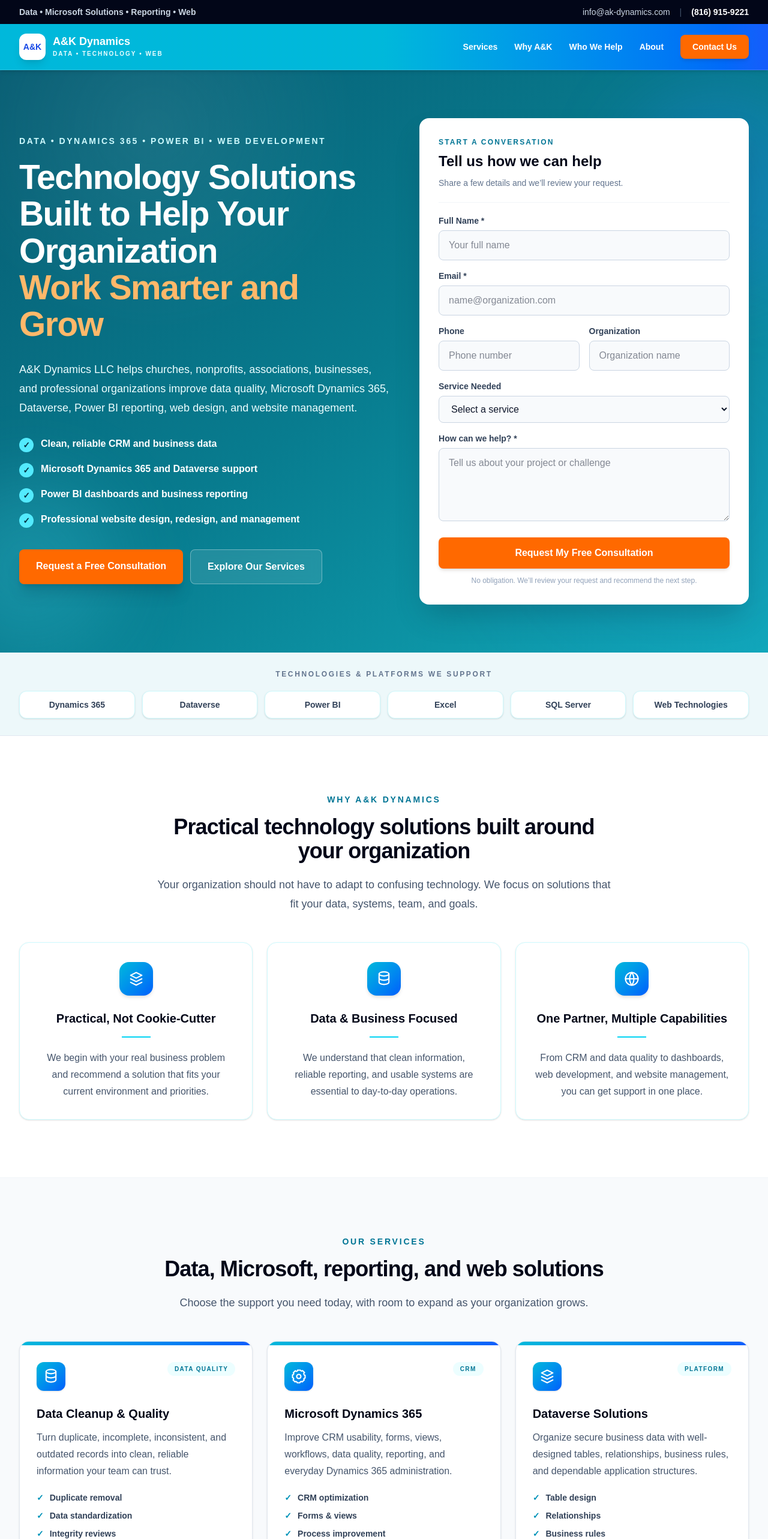
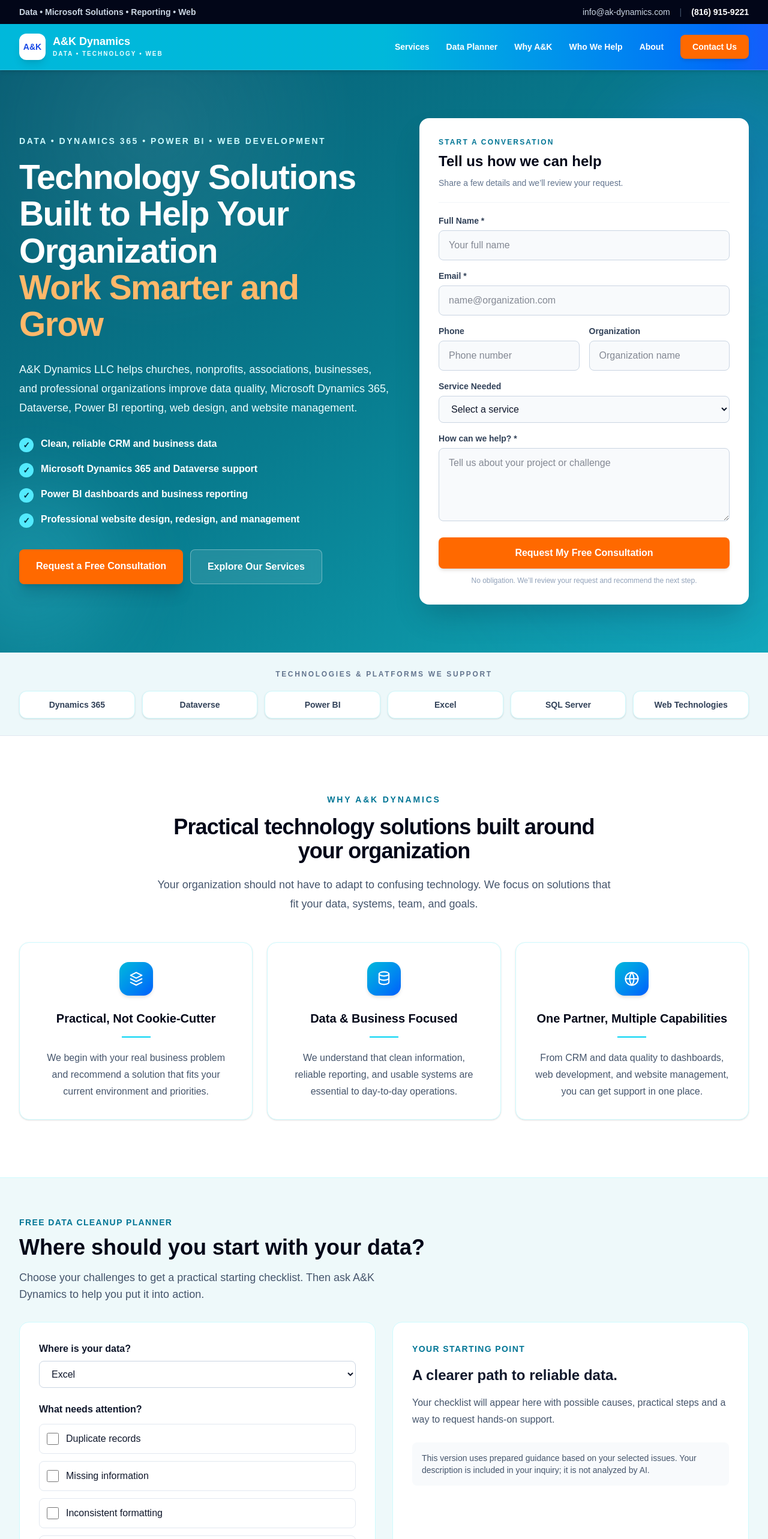
Before and after one commit to kaybim33/ak-dynamics, a Next.js app: page / in a window 1280 px wide. Shown: the top 2566 px of the page at 60% size. Built offline with nearby package versions, Linux system fonts and the light colour scheme.

Commit message:
Integrate data cleanup planner into A&K Dynamics homepage

```diff
--- a/app/page.tsx
+++ b/app/page.tsx
@@ -1,3 +1,5 @@
+import DataPlanner from "./components/data-planner";
+
 const services = [
   {
     title: "Data Cleanup & Quality",
@@ -253,6 +255,7 @@
 
           <nav className="hidden items-center gap-7 text-sm font-bold md:flex">
             <a href="#services" className="transition hover:text-blue-950">Services</a>
+            <a href="#data-planner" className="transition hover:text-blue-950">Data Planner</a>
             <a href="#why-us" className="transition hover:text-blue-950">Why A&amp;K</a>
             <a href="#industries" className="transition hover:text-blue-950">Who We Help</a>
             <a href="#about" className="transition hover:text-blue-950">About</a>
@@ -525,6 +528,8 @@
       </section>
 
       {/* Services */}
+      <DataPlanner />
+
       <section id="services" className="border-y border-slate-100 bg-slate-50 py-20 lg:py-24">
         <div className="mx-auto max-w-7xl px-6 lg:px-8">
           <div className="mx-auto max-w-3xl text-center">
```
